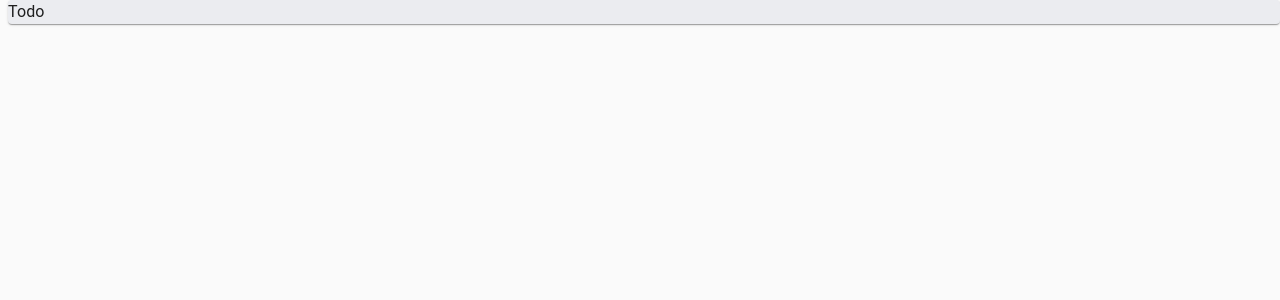
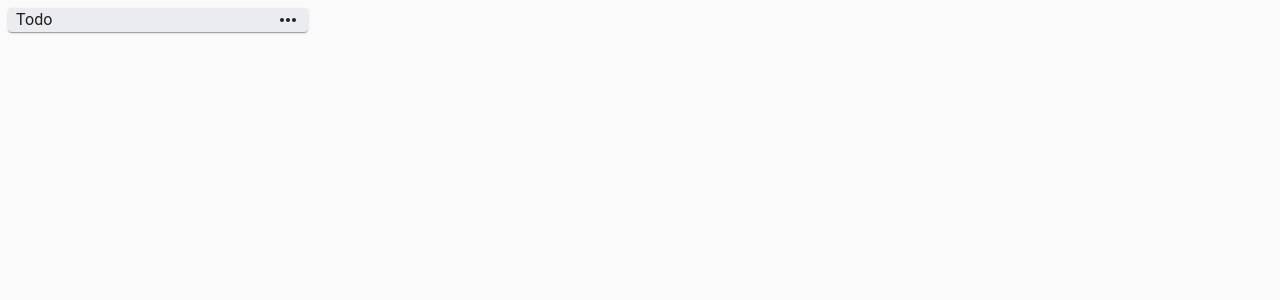
Before and after one commit to Koushith/Trello-, a React (Create React App) app: page / in a window 1280 px wide. Shown: the top 300 px of the page. Built offline with nearby package versions, Linux system fonts and the light colour scheme.

Commit message:
List item

```diff
--- a/package.json
+++ b/package.json
@@ -4,6 +4,7 @@
   "private": true,
   "dependencies": {
     "@material-ui/core": "^4.9.13",
+    "@material-ui/icons": "^4.9.1",
     "@testing-library/jest-dom": "^4.2.4",
     "@testing-library/react": "^9.3.2",
     "@testing-library/user-event": "^7.1.2",
--- a/src/components/List/List.js
+++ b/src/components/List/List.js
@@ -6,7 +6,7 @@ import Title from './Title';
 // Material UI Styles
 const useStyle = makeStyles((theme) => ({
   root: {
-    minWidth: '300px',
+    width: '300px',
     backgroundColor: '#EBECF0',
     marginLeft: theme.spacing(1),
   },
--- a/src/components/List/Title.js
+++ b/src/components/List/Title.js
@@ -1,16 +1,51 @@
 // Titles on Todo Card
 
-import React from 'react';
-import { Typography } from '@material-ui/core';
+import React, { useState } from 'react';
+import { Typography, InputBase } from '@material-ui/core';
+import { makeStyles } from '@material-ui/core/styles';
+
+import MoreHorizIcon from '@material-ui/icons/MoreHoriz';
+import { findByLabelText } from '@testing-library/react';
+const useStyle = makeStyles((theme) => ({
+  editableTitleContainer: {
+    margin: theme.spacing(1),
+    display: 'flex',
+  },
+  editableTitle: {
+    flexGrow: 1,
+  },
+  input: {
+    margin: theme.spacing(1),
+  },
+}));
 
 const Title = () => {
+  // state to edit card title
+  const [open, setOpen] = useState(false);
+
+  // ref to js styles
+  const classes = useStyle();
   return (
     <div>
-      <Typography>Todo</Typography>
+      {open ? (
+        <div>
+          <InputBase value='Todo' inputProps={{ className: classes.input }} />
+        </div>
+      ) : (
+        <div className={classes.editableTitleContainer}>
+          <Typography
+            onClick={() => setOpen(!open)}
+            className={classes.editableTitle}
+          >
+            Todo
+          </Typography>
+          <MoreHorizIcon />
+        </div>
+      )}
     </div>
   );
 };
 
 export default Title;
 
-//https://www.youtube.com/watch?v=QBKyDX7P7Tk&t=127s
+// by default title is not editable, when user clicks -make it editale
```
Also changed, not shown: 1 other file (tests, documents, lock files or other folders).
